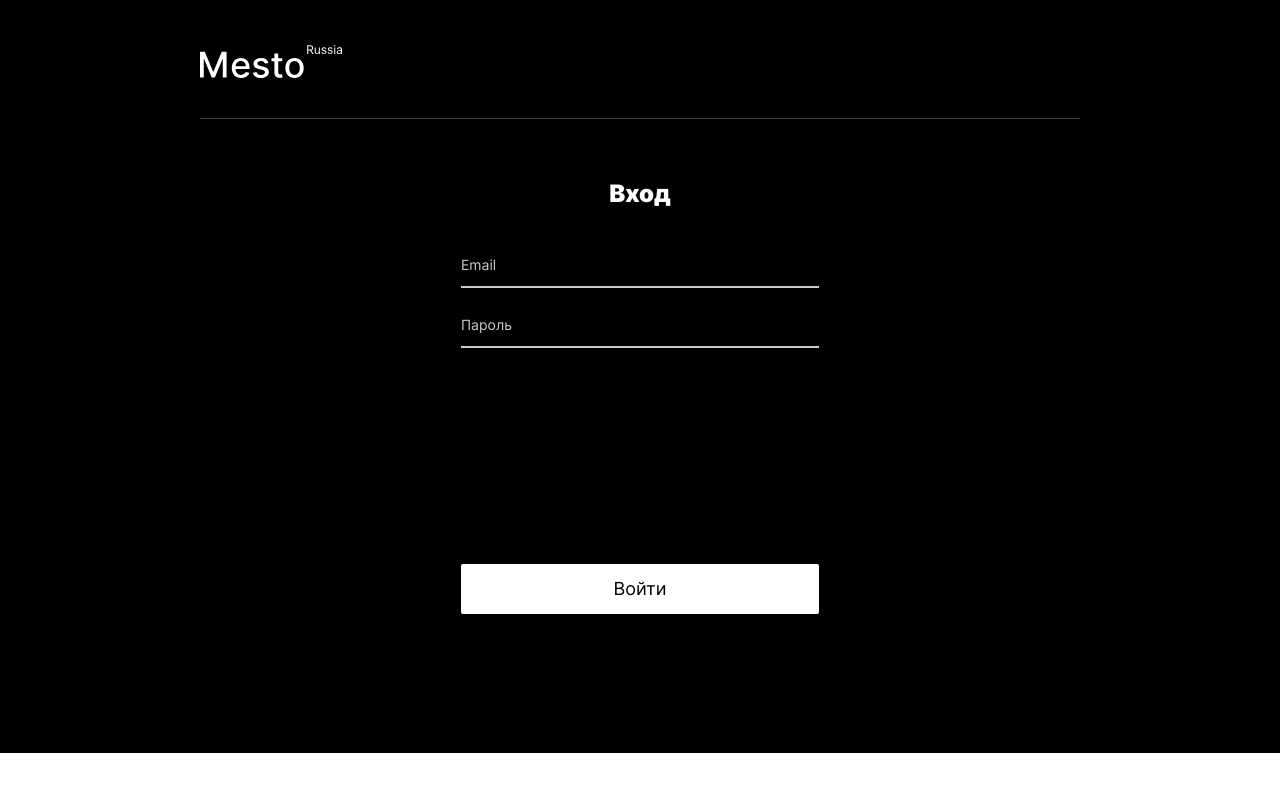
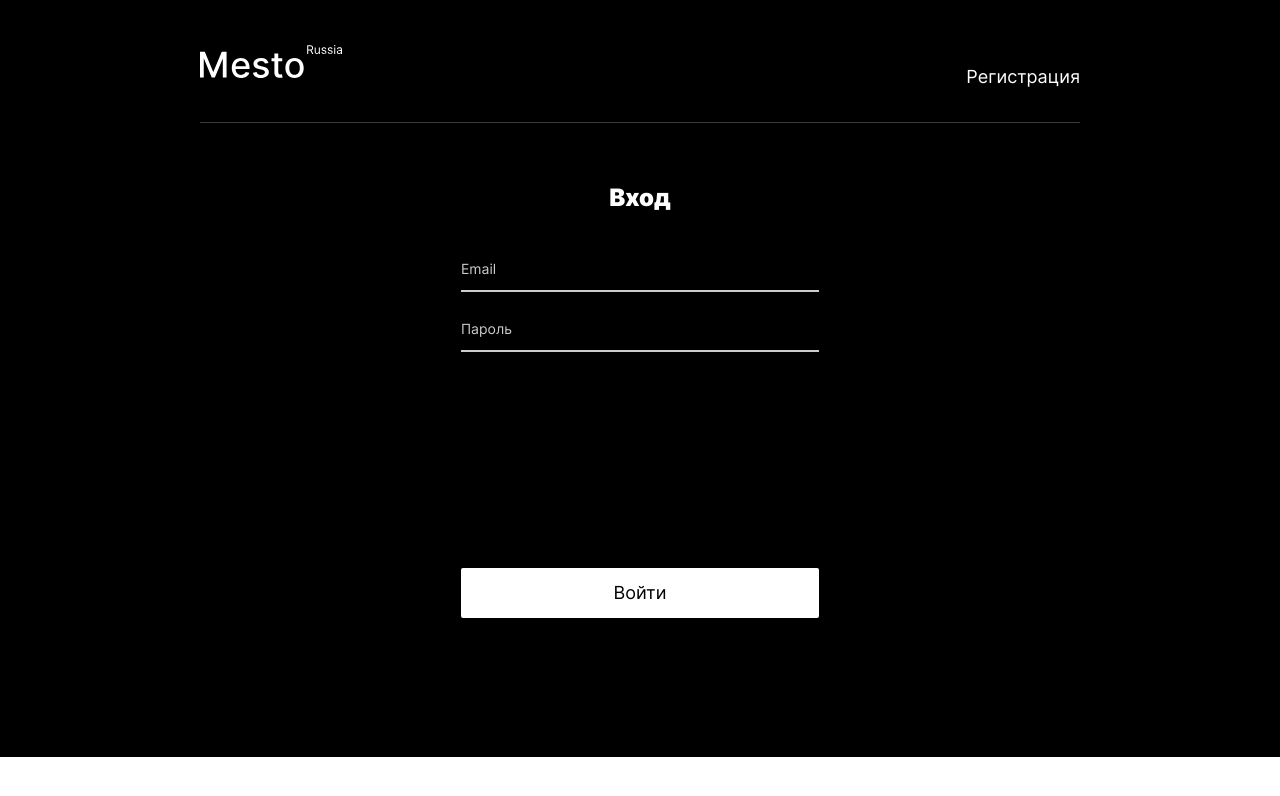
Before and after one commit to elli-nidis/react-mesto-auth, a React (Create React App) app: page /sign-in in a window 1280 px wide. Shown: the top 796 px of the page. Built offline with nearby package versions, Linux system fonts and the light colour scheme; no server answers.

Commit message:
feat: сделать функционал выхода из аккаунта

```diff
--- a/src/blocks/header/header.css
+++ b/src/blocks/header/header.css
@@ -4,7 +4,7 @@
   min-height: 74px;
   box-sizing: border-box;
   display: flex;
-  justify-content: start;
+  justify-content: space-between;
   align-items: flex-start;
   border-bottom: solid 1px rgba(84, 84, 84, .7);
 }
--- /dev/null
+++ b/src/blocks/menu/__link/_hidden/menu__link_hidden.css
@@ -0,0 +1,4 @@
+.menu__link_hidden {
+  position: absolute;
+  visibility: hidden;
+}
--- /dev/null
+++ b/src/blocks/menu/__link/menu__link.css
@@ -0,0 +1,11 @@
+.menu__link {
+  font-family: 'Inter', 'Arial', sans-serif;
+  font-size: 18px;
+  font-weight: 400;
+  line-height: 1.22;
+  color: #fff;
+  text-decoration: none;
+  /* visibility: hidden; */
+  margin: 0;
+  padding: 0;
+}
--- /dev/null
+++ b/src/blocks/menu/menu.css
@@ -0,0 +1,6 @@
+.menu {
+  display: flex;
+  column-gap: 24px;
+  margin: 0;
+  padding-top: 5px;
+}
--- a/src/components/App.js
+++ b/src/components/App.js
@@ -1,5 +1,5 @@
 import React from "react";
-import { Routes, Route, Navigate } from "react-router-dom";
+import { Routes, Route} from "react-router-dom";
 import { api } from "../utils/api";
 import { Header } from "./Header";
 import { Main } from "./Main";
@@ -9,7 +9,7 @@ import { CurrentUserContext } from "../contexts/CurrentUserContext";
 import { EditProfilePopup } from "./EditProfilePopup";
 import { EditAvatarPopup } from "./EditAvatarPopup";
 import { AddPlacePopup } from "./AddPlacePopup";
-import {DeletePlacePopup} from "./DeletePlacePopup";
+import { DeletePlacePopup } from "./DeletePlacePopup";
 import { Login } from "./Login";
 import { Register } from "./Register";
 import { ProtectedRoute } from "./ProtectedRoute";
@@ -63,6 +63,10 @@ function App() {
 
   function handleLogin() {
     setLoggedIn(true);
+  }
+
+  function handleLogOut() {
+    setLoggedIn(false);
   }
 
 
@@ -131,7 +135,10 @@ function App() {
 
   return (
     <CurrentUserContext.Provider value={currentUser}>
-      <Header />
+      <Header
+        isLoggedIn={loggedIn}
+        handleLogOut={handleLogOut}
+      />
 
       <Routes>
         <Route path="/" element={
@@ -149,6 +156,7 @@ function App() {
         />
         <Route path="/sign-in" element={<Login handleLogin={handleLogin} />} />
         <Route path="/sign-up" element={<Register />} />
+        <Route path="*" element={<Login handleLogin={handleLogin} />} />
         {/* <Route path="/main" element={
           <Main
             onEditProfile={handleEditProfileClick}
--- a/src/components/Header.js
+++ b/src/components/Header.js
@@ -1,9 +1,11 @@
+import { NavBar } from "./NavBar";
 import logo from '../images/header-logo.svg';
 
-function Header() {
+function Header({isLoggedIn, handleLogOut}) {
   return (
     <header className="header">
       <img src={logo} alt="Логотип Место Россия" className="header__logo" />
+      {<NavBar isLoggedIn={isLoggedIn} handleLogOut={handleLogOut}/>}
     </header>
   );
 }
--- a/src/components/Main.js
+++ b/src/components/Main.js
@@ -1,6 +1,7 @@
 import React from "react";
 import { Card } from "./Card";
 import { CurrentUserContext } from "../contexts/CurrentUserContext";
+
 
 
 function Main({onEditProfile, onAddPlace, onEditAvatar, cards, onCardClick, onCardLike, onCardDelete}) {
--- /dev/null
+++ b/src/components/NavBar.js
@@ -0,0 +1,46 @@
+import React from "react";
+import { Link, NavLink, useNavigate } from "react-router-dom";
+
+function NavBar({isLoggedIn, handleLogOut}) { //передать сюда имейл
+
+  const navigate = useNavigate();
+
+  function logOut(){
+    localStorage.removeItem('token');
+    handleLogOut();
+    navigate('/sign-in', {replace: true});
+  }
+
+  return (
+    <nav className="menu">
+      {/* <ul>
+      {isLoggedIn && <li><a href="#" className="menu__link">email</a></li>}
+      <li><a href="#" className="menu__link">Выйти</a></li>
+      <li><NavLink to="/sign-up" className={({isActive}) => `menu__link ${isActive ? "menu__link_hidden" : ""}`}>Регистрация</NavLink></li>
+      <li><NavLink to="/sign-in" className={({isActive}) => `menu__link ${isActive ? "menu__link_hidden" : ""}`}>Войти</NavLink></li>
+    </ul> */}
+
+      {/* <NavLink to="/" className={({isActive}) => `menu__link ${(isActive && isLoggedIn) ? "menu__link_active" : ""}`}>email</NavLink>
+      <NavLink to="/" className={({isActive}) => `menu__link ${isActive && isLoggedIn ? "menu__link_active" : ""}`}>Выйти</NavLink>
+      <NavLink to="/sign-up" className={({isActive}) => `menu__link ${(isActive && !isLoggedIn ) ? "menu__link_hidden" : ""}`}>Регистрация</NavLink>
+      <NavLink to="/sign-in" className={({isActive}) => `menu__link ${(isActive && !isLoggedIn ) ? "menu__link_hidden" : ""}`}>Войти</NavLink> */}
+
+    <ul>
+      {isLoggedIn ?
+        (<>
+          <li className="menu__link">email</li>
+          <li className="menu__link"><Link to="/sign-in" className="sign__link" onClick={logOut} >Выйти</Link></li>
+        </>)
+      : (<>
+          <li><NavLink to="/sign-up" className={({isActive}) => `menu__link ${isActive ? "menu__link_hidden" : ""}`}>Регистрация</NavLink></li>
+          <li><NavLink to="/sign-in" className={({isActive}) => `menu__link ${isActive ? "menu__link_hidden" : ""}`}>Войти</NavLink></li>
+        </>)
+      }
+
+    </ul>
+
+    </nav>
+  );
+}
+
+export {NavBar};
--- a/src/index.css
+++ b/src/index.css
@@ -6,6 +6,10 @@
 
 @import url(./blocks/header/header.css);
 @import url(./blocks/header/__logo/header__logo.css);
+
+@import url(./blocks/menu/menu.css);
+@import url(./blocks/menu/__link/menu__link.css);
+@import url(./blocks/menu/__link/_hidden/menu__link_hidden.css);
 
 @import url(./blocks/content/content.css);
 
```
